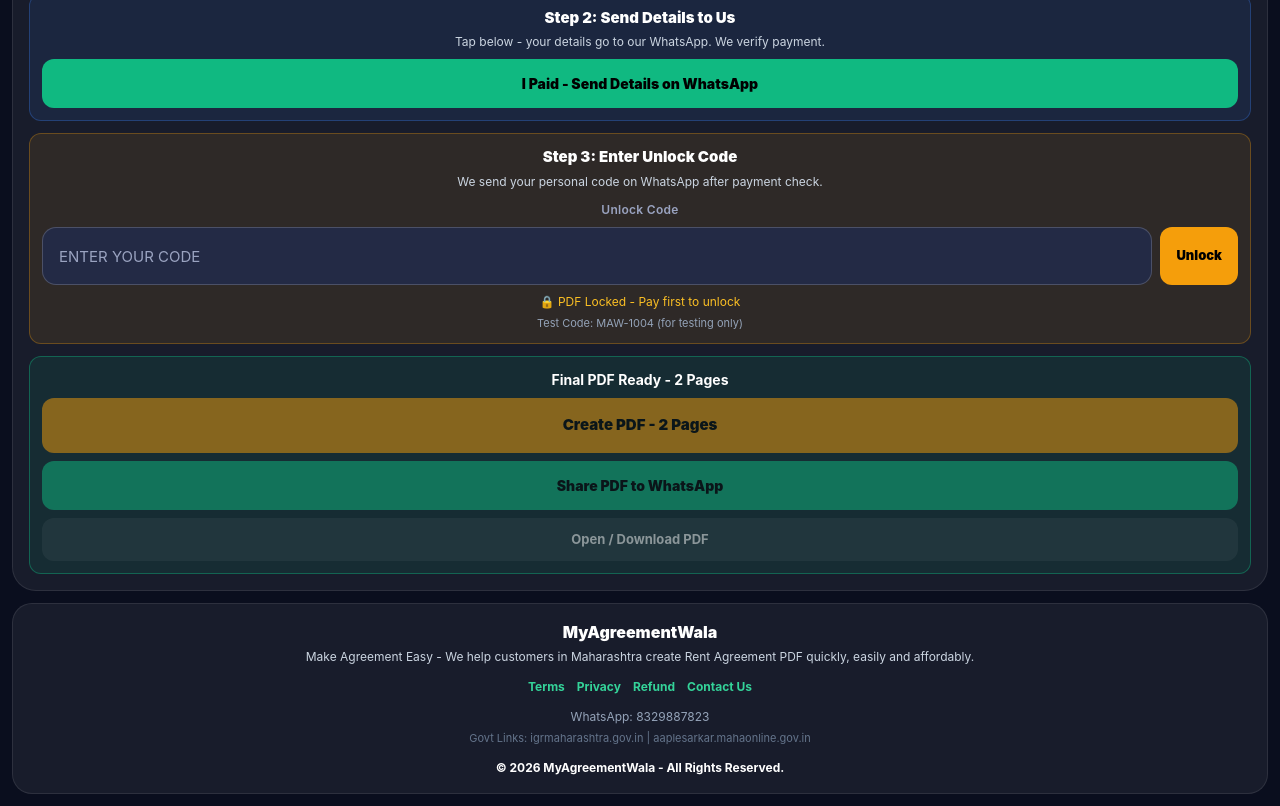
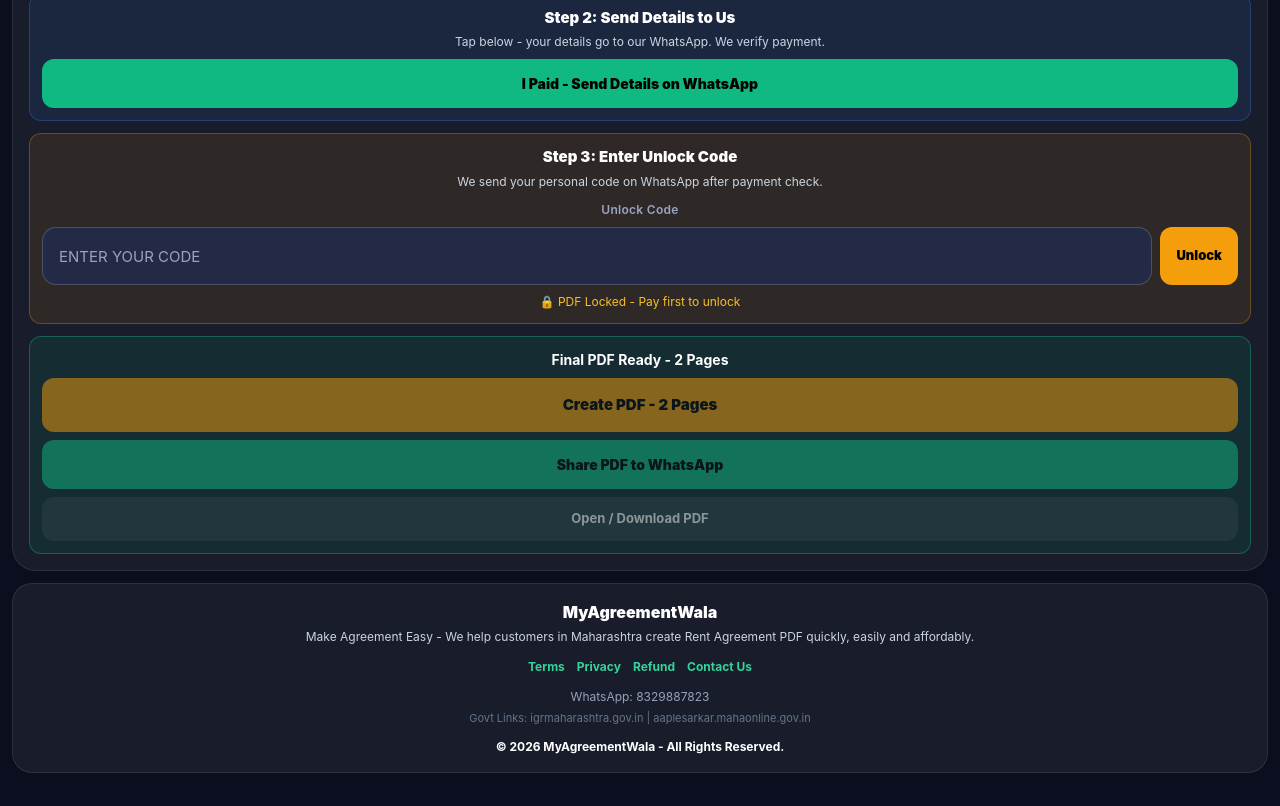
Before and after one commit to Monkiitoe/Myagreementwala.com, a plain HTML site: page index.html in a window 1280 px wide. Shown: the part 3400-4206 px from the top of the page. After the commit the page ends 4185 px from the top, so only its background shows below. Drawn offline with nearby package versions, Linux system fonts and the light colour scheme.

Commit message:
index.html

```diff
--- a/index.html
+++ b/index.html
@@ -113,7 +113,7 @@ input[type=file]{padding:10px!important}
 <div class="flex gap-2 mt-4"><button onclick="previewAgreement(false)" class="flex-1 bg-white text-black py-3.5 rounded-xl font-bold text-[13px]">Preview - 2 Pages</button><button onclick="showStampGuide()" class="flex-1 bg-blue-600 py-3.5 rounded-xl font-bold text-[13px]">Stamp Guide</button></div>
 <div class="mt-4 bg-emerald-500/10 border border-emerald-500/30 rounded-xl p-3 text-center"><p class="font-black text-[15px]">Step 1: Pay via UPI</p><p class="text-[12px] mt-1">UPI ID: <b>msgmeonmyemail-1@okhdfcbank</b></p><button onclick="payNow()" class="w-full mt-3 bg-amber-500 text-black py-3.5 rounded-xl font-black text-[14px]">Pay Rs <span id="payBtnPrice">699</span> via GPay / PhonePe</button><button onclick="copyUPI()" class="w-full mt-2 bg-white/10 py-2.5 rounded-xl font-bold text-[12px]">Copy UPI ID</button><p class="text-[11px] text-emerald-300 mt-2 font-bold">✓ Payment safe on GPay • If PDF not received, full help on WhatsApp</p></div>
 <div class="mt-3 bg-blue-500/10 border border-blue-500/30 rounded-xl p-3 text-center"><p class="font-black text-[15px]">Step 2: Send Details to Us</p><p class="text-[12px] text-slate-300 mt-1">Tap below - your details go to our WhatsApp. We verify payment.</p><button onclick="orderWhatsApp()" class="w-full mt-2 bg-emerald-500 text-black py-3.5 rounded-xl font-black text-[14px]">I Paid - Send Details on WhatsApp</button></div>
-<div class="mt-3 bg-amber-500/10 border border-amber-500/30 rounded-xl p-3 text-center"><p class="font-black text-[15px]">Step 3: Enter Unlock Code</p><p class="text-[12px] text-slate-300 mt-1">We send your personal code on WhatsApp after payment check.</p><label style="margin-top:10px">Unlock Code</label><div class="flex gap-2 mt-2"><input id="unlockInput" placeholder="Enter Your Code" type="text" maxlength="20" style="margin-top:0;text-transform:uppercase"><button onclick="unlockPDF()" id="unlockBtn" class="bg-amber-500 text-black px-4 rounded-xl font-black text-[13px] whitespace-nowrap">Unlock</button></div><p id="unlockStatus" class="text-[12px] mt-2 text-amber-400">🔒 PDF Locked - Pay first to unlock</p><p class="text-[11px] text-slate-400 mt-1">Test Code: MAW-1004 (for testing only)</p></div>
+<div class="mt-3 bg-amber-500/10 border border-amber-500/30 rounded-xl p-3 text-center"><p class="font-black text-[15px]">Step 3: Enter Unlock Code</p><p class="text-[12px] text-slate-300 mt-1">We send your personal code on WhatsApp after payment check.</p><label style="margin-top:10px">Unlock Code</label><div class="flex gap-2 mt-2"><input id="unlockInput" placeholder="Enter Your Code" type="text" maxlength="20" style="margin-top:0;text-transform:uppercase"><button onclick="unlockPDF()" id="unlockBtn" class="bg-amber-500 text-black px-4 rounded-xl font-black text-[13px] whitespace-nowrap">Unlock</button></div><p id="unlockStatus" class="text-[12px] mt-2 text-amber-400">🔒 PDF Locked - Pay first to unlock</p></div>
 <div id="shareBox" class="mt-3 bg-emerald-500/10 border border-emerald-500/40 rounded-xl p-3 text-center"><p class="font-bold text-[14px]">Final PDF Ready - 2 Pages</p><div id="lockedBtns" class="locked"><button onclick="createPDF()" class="w-full mt-2 bg-amber-500 text-black py-4 rounded-xl font-black text-[15px]">Create PDF - 2 Pages</button><button onclick="sharePDFFile()" class="w-full mt-2 bg-emerald-500 text-black py-3.5 rounded-xl font-black text-[14px]">Share PDF to WhatsApp</button><button onclick="downloadPDFOnly()" class="w-full mt-2 bg-white/10 py-3 rounded-xl font-bold text-[13px]">Open / Download PDF</button></div></div>
 </div>
 <div class="m-3 glass rounded-[20px] p-4 text-center"><p class="font-black text-[16px]">MyAgreementWala</p><p class="text-[12px] text-slate-300 mt-1">Make Agreement Easy - We help customers in Maharashtra create Rent Agreement PDF quickly, easily and affordably.</p><div class="flex justify-center gap-3 mt-3 text-[12px] font-bold"><a href="#" onclick="alert('Terms: PDF is for personal use only. Agreement must be signed by both parties. Stamp / Notary may be required as per Maharashtra Govt rules. Payment is non-refundable after Code is shared. We are not a government website.');return false;" class="text-emerald-400">Terms</a><a href="#" onclick="alert('Privacy: Your details are used only to create PDF. Aadhaar photos stay only in your phone browser.');return false;" class="text-emerald-400">Privacy</a><a href="#" onclick="alert('Refund: No refund after Code shared and PDF downloaded. If PDF not received, contact on WhatsApp 8329887823.');return false;" class="text-emerald-400">Refund</a><a href="https://wa.me/918329887823" class="text-emerald-400">Contact Us</a></div><p class="text-[12px] text-slate-400 mt-3">WhatsApp: 8329887823</p><p class="text-[11px] text-slate-500 mt-1">Govt Links: igrmaharashtra.gov.in | aaplesarkar.mahaonline.gov.in</p><p class="text-[12px] font-bold mt-3">© 2026 MyAgreementWala - All Rights Reserved.</p></div>
```
